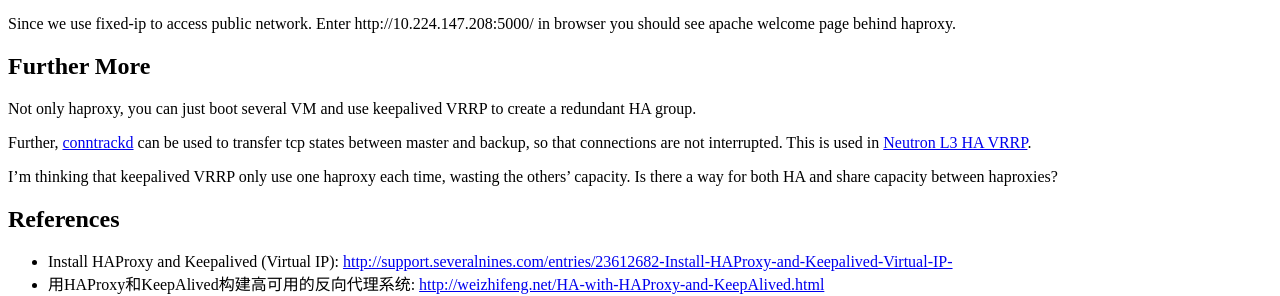
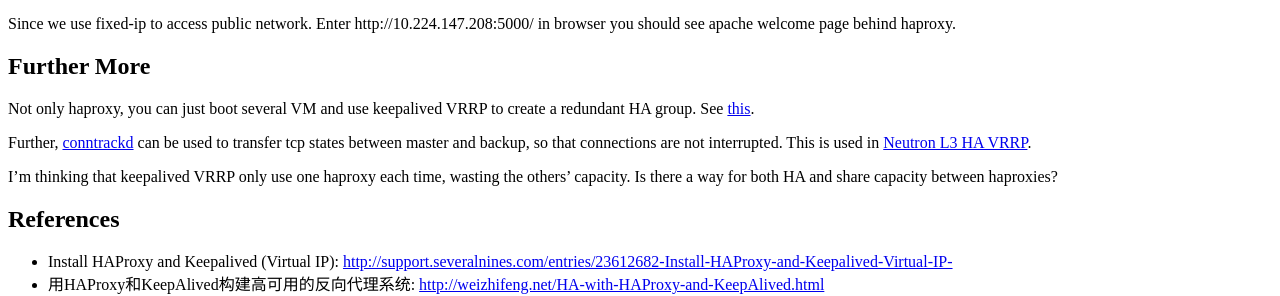
Before and after one commit to accelazh/accelazh.github.io, a Jekyll site: the page built from _posts/2014-10-30-HA-Of-Haproxy-Using-Keepalived-VRRP.md, in a window 1280 px wide and 900 px high, scrolled down 2966 px. Shown: the part 239-535 px from the top of the window. Built offline with Jekyll 4.4.1, drawn with Linux system fonts in a browser that asks for light colours; Markdown is read by kramdown in place of the engine named in the settings; comment, search, counter and statistics services are not loaded; a style sheet for code colours, icons or effects is not loaded.

Commit message:
modify article content

```diff
--- a/_posts/2014-10-30-HA-Of-Haproxy-Using-Keepalived-VRRP.md
+++ b/_posts/2014-10-30-HA-Of-Haproxy-Using-Keepalived-VRRP.md
@@ -210,7 +210,7 @@ Since we use fixed-ip to access public network. Enter http://10.224.147.208:5000
 
 ## Further More
 
-Not only haproxy, you can just boot several VM and use keepalived VRRP to create a redundant HA group.
+Not only haproxy, you can just boot several VM and use keepalived VRRP to create a redundant HA group. See [this](http://blog.aaronorosen.com/implementing-high-availability-instances-with-neutron-using-vrrp/).
 
 Further, [conntrackd](http://conntrack-tools.netfilter.org/conntrackd.html) can be used to transfer tcp states between master and backup, so that connections are not interrupted. This is used in [Neutron L3 HA VRRP](https://wiki.openstack.org/wiki/Neutron/
 L3_High_Availability_VRRP).
```
